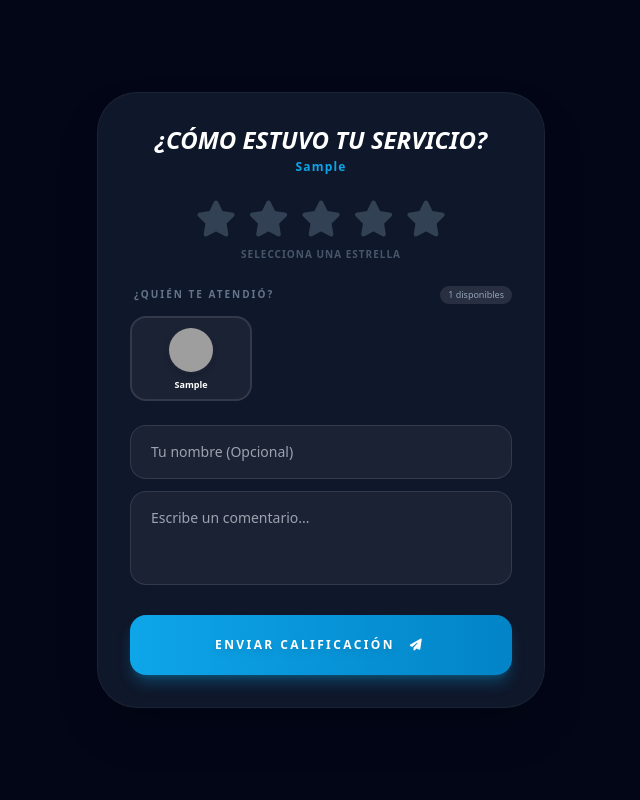
After one commit to citareservar-design/plan_profesional, a Flask app: page /admin/valorar/1 in a window 1280 px wide. The commit adds this page. Shown: the whole page, without its empty margins (319-959 px from the left). Run offline with Flask 3, Linux system fonts and the light colour scheme; tables that the repository leaves empty hold one stand-in row (values such as "Sample post"); some libraries are stand-ins or nearby versions; grey boxes are pictures that could not be loaded.

Commit message:
se agrega el modulo de resena

```diff
--- a/routes/admin_routes.py
+++ b/routes/admin_routes.py
@@ -3,7 +3,7 @@ from reportlab.pdfgen import canvas
 from reportlab.lib.pagesizes import letter
 from services.appointment_service import cancelar_cita_por_id
 from io import BytesIO
-from models.models import db, Usuario, Reserva, Cliente, Empleado, Empresa, Servicio, ConfigHorario, DiasBloqueados, Permiso, PlantillaWhatsApp,AvisoPromocional
+from models.models import db, Usuario, Reserva, Cliente, Empleado, Empresa, Servicio, ConfigHorario, DiasBloqueados, Permiso, PlantillaWhatsApp,AvisoPromocional,Resena
 from flask_login import login_required, current_user, login_user, logout_user
 from datetime import date, datetime, timedelta
 import pandas as pd
@@ -45,6 +45,7 @@ admin_bp = Blueprint('admin', __name__)
 # ----13  configuracion panel de control
 #-----14  Gestion de plantillas de correo
 #-----15  funciones promoccionales y de fidelización
+#-----16  reseñas y testimonios
 #
 
 
@@ -3173,3 +3174,81 @@ def aviso_activo():
             "enlace_boton": aviso.enlace_boton
         }
     return {"activo": False}
+
+
+#-----16  reseñas y testimonios
+
+@admin_bp.route('/foto_perfil/<emp_id>/<cedula>')
+def obtener_foto_empleado(emp_id, cedula):
+    empresa = Empresa.query.get_or_404(emp_id)
+    # os.path.join detecta automáticamente si usar / o \
+    ruta_carpeta = os.path.join(empresa.emp_ruta_recursos, 'empleados', str(cedula))
+    return send_from_directory(ruta_carpeta, f"{cedula}.jpg")
+
+
+
+@admin_bp.route('/valorar/<emp_id>', methods=['GET', 'POST'])
+def dejar_resena(emp_id):
+    empresa = Empresa.query.filter_by(emp_id=emp_id).first_or_404()
+    ruta_limpia = empresa.emp_ruta_recursos.replace('\\', '/') if empresa.emp_ruta_recursos else ''
+
+    if request.method == 'POST':
+        # --- LÍNEA DE PRUEBA: Mira tu terminal cuando des click ---
+        print(f"DEBUG: Recibido POST para empresa {emp_id}")
+        print(f"DEBUG: Datos del Formulario: {request.form}")
+
+        try:
+            puntuacion = request.form.get('puntuacion')
+
+            # Si no hay puntuación, redirigimos con aviso
+            if not puntuacion:
+                print("DEBUG: Error - No se recibió puntuación")
+                flash('Por favor, selecciona una puntuación antes de enviar.', 'warning')
+                return redirect(url_for('admin.dejar_resena', emp_id=emp_id))
+
+            empl_id_raw = request.form.get('empl_id')
+            # Validamos que el ID sea numérico para evitar errores de base de datos
+            empl_id_final = int(empl_id_raw) if empl_id_raw and str(empl_id_raw).isdigit() else None
+
+            nueva_resena = Resena(
+                emp_id=emp_id,
+                empl_id=empl_id_final,
+                res_cliente_nombre=request.form.get('nombre', 'Anónimo').strip() or 'Anónimo',
+                res_puntuacion=int(puntuacion),
+                res_comentario=request.form.get('comentario', '').strip(),
+                res_fecha=datetime.now(),
+                res_visible=1
+            )
+
+            db.session.add(nueva_resena)
+            db.session.commit()
+            print("DEBUG: Reseña guardada exitosamente")
+
+            # Asegúrate de que el archivo 'admin/gracias.html' exista
+            return render_template('admin/gracias.html', empresa=empresa)
+
+        except Exception as e:
+            db.session.rollback()
+            print(f"DEBUG: ERROR CRÍTICO: {e}")
+            flash('Error interno al guardar. Inténtalo de nuevo.', 'danger')
+            return redirect(url_for('admin.dejar_resena', emp_id=emp_id))
+
+    # GET: Cargar empleados
+    empleados = Empleado.query.filter_by(
+        emp_id=emp_id,
+        empl_activo=1,
+        empl_mostrar_en_reserva=1
+    ).all()
+
+    return render_template('admin/resena_form.html',
+                           empresa=empresa,
+                           empleados=empleados,
+                           ruta_recursos=ruta_limpia)
+
+@admin_bp.route('/panel-resenas')
+@login_required
+def ver_resenas():
+    # Usamos join para traer los nombres de los empleados en una sola consulta (más rápido)
+    resenas = Resena.query.filter_by(emp_id=current_user.emp_id)\
+                          .order_by(Resena.res_fecha.desc()).all()
+    return render_template('admin/resenas_listado.html', resenas=resenas)
--- /dev/null
+++ b/static/css/resena_form.css
@@ -0,0 +1,62 @@
+/* --- Animaciones --- */
+@keyframes fadeInScale {
+    from {
+        opacity: 0;
+        transform: scale(0.9) translateY(10px);
+    }
+    to {
+        opacity: 1;
+        transform: scale(1) translateY(0);
+    }
+}
+
+.animate-fade-in {
+    animation: fadeInScale 0.3s ease-out forwards;
+}
+
+/* --- Estado Seleccionado (Sky 500) --- */
+.emp-radio:checked + label {
+    border-color: #0ea5e9 !important; /* sky-500 */
+    background-color: rgba(14, 165, 233, 0.15) !important;
+    transform: scale(1.05);
+    box-shadow: 0 0 20px rgba(14, 165, 233, 0.3);
+    transition: all 0.3s cubic-bezier(0.4, 0, 0.2, 1);
+}
+
+.emp-radio:checked + label img {
+    border-color: #0ea5e9 !important;
+    transform: scale(1.1);
+}
+
+/* --- Componentes --- */
+.rotate-180 {
+    transform: rotate(180deg);
+}
+
+/* Scrollbar personalizada para la grilla si fuera necesaria */
+.custom-scroll::-webkit-scrollbar {
+    width: 4px;
+}
+
+.custom-scroll::-webkit-scrollbar-thumb {
+    background: #334155;
+    border-radius: 10px;
+}
+
+/* Limitar ancho de texto en tarjetas pequeñas */
+.line-clamp-1 {
+    display: -webkit-box;
+    -webkit-line-clamp: 1;
+    -webkit-box-orient: vertical;
+    overflow: hidden;
+}
+
+
+@keyframes shake {
+    0%, 100% { transform: translateX(0); }
+    25% { transform: translateX(-8px); }
+    75% { transform: translateX(8px); }
+}
+.shake-animation {
+    animation: shake 0.2s ease-in-out 0s 2;
+}
--- /dev/null
+++ b/static/js/resena_form.js
@@ -0,0 +1,101 @@
+console.log("resena_form.js cargado correctamente");
+
+/**
+ * Valida y procesa el envío del formulario
+ */
+function prepararEnvio(boton) {
+    const puntuacion = document.querySelector('input[name="puntuacion"]:checked');
+    const mensajeEstrellas = document.getElementById('mensaje-estrellas');
+
+    // 1. VALIDACIÓN: ¿Seleccionó estrellas?
+    if (!puntuacion) {
+        // Cambiamos el estilo del mensaje para alertar
+        mensajeEstrellas.innerText = "⚠️ Por favor, selecciona una estrella";
+        mensajeEstrellas.classList.remove('text-slate-500', 'animate-pulse');
+        mensajeEstrellas.classList.add('text-red-500', 'scale-110', 'font-bold');
+
+        // Animación de vibración (debes tener el CSS de shake)
+        mensajeEstrellas.classList.add('shake-animation');
+        setTimeout(() => mensajeEstrellas.classList.remove('shake-animation'), 500);
+
+        return false; // Detiene el proceso
+    }
+
+    // 2. Si es válido, procedemos con la animación de carga
+    const texto = document.getElementById('texto-enviar');
+    const icono = document.getElementById('icono-enviar');
+
+    // Deshabilitar botón para evitar múltiples clics
+    boton.disabled = true;
+    texto.innerText = 'Enviando...';
+
+    // Cambiar avioncito por spinner girando
+    if (icono) {
+        icono.className = 'fa-solid fa-circle-notch animate-spin';
+    }
+
+    // Enviar el formulario
+    boton.form.submit();
+}
+
+/**
+ * Actualiza el texto debajo de las estrellas
+ */
+function actualizarMensaje(valor) {
+    const mensajeElemento = document.getElementById('mensaje-estrellas');
+
+    const mensajes = {
+        '1': { texto: 'Malísimo 😡', color: 'text-red-500' },
+        '2': { texto: 'Mal ☹️', color: 'text-orange-500' },
+        '3': { texto: 'Regular 😐', color: 'text-yellow-500' },
+        '4': { texto: 'Muy Bien 🙂', color: 'text-sky-400' },
+        '5': { texto: '¡Excelente! 🤩', color: 'text-sky-500' }
+    };
+
+    const seleccion = mensajes[valor];
+
+    if (seleccion) {
+        mensajeElemento.classList.remove('animate-pulse', 'text-slate-500', 'text-red-500', 'text-orange-500', 'text-yellow-500', 'text-sky-400', 'text-sky-500');
+        mensajeElemento.innerText = seleccion.texto;
+        mensajeElemento.classList.add(seleccion.color, 'font-bold');
+    }
+}
+
+/**
+ * Expande o colapsa la lista de empleados
+ */
+function toggleEmpleados() {
+    const cards = document.querySelectorAll('.emp-card');
+    const texto = document.getElementById('texto-boton');
+    const icono = document.getElementById('icono-boton');
+
+    if (cards.length <= 3) return;
+
+    const estaExpandido = !cards[3].classList.contains('hidden');
+    const cantidadRestante = cards.length - 3;
+
+    if (!estaExpandido) {
+        cards.forEach((card, index) => {
+            if (index >= 3) {
+                card.classList.remove('hidden');
+                card.classList.add('animate-fade-in');
+            }
+        });
+        texto.innerText = "Ver menos";
+        icono.classList.add('rotate-180');
+    } else {
+        cards.forEach((card, index) => {
+            if (index >= 3) {
+                card.classList.add('hidden');
+                card.classList.remove('animate-fade-in');
+            }
+        });
+        texto.innerText = `Ver ${cantidadRestante} más`;
+        icono.classList.remove('rotate-180');
+
+        document.getElementById('contenedor-empleados').scrollIntoView({
+            behavior: 'smooth',
+            block: 'nearest'
+        });
+    }
+}
--- /dev/null
+++ b/templates/admin/resena_form.html
@@ -0,0 +1,111 @@
+<!DOCTYPE html>
+<html lang="es">
+<head>
+    <meta charset="UTF-8">
+    <meta name="viewport" content="width=device-width, initial-scale=1.0">
+    <title>Opinión - {{ empresa.emp_razon_social }}</title>
+    <script src="https://cdn.tailwindcss.com"></script>
+    <link rel="stylesheet" href="https://cdnjs.cloudflare.com/ajax/libs/font-awesome/6.4.0/css/all.min.css">
+    <link
+  rel="stylesheet"
+  href="{{ url_for('static', filename='css/resena_form.css') }}"
+/>
+    <style>
+
+    </style>
+</head>
+<body class="bg-slate-950 text-white min-h-screen flex items-center justify-center p-4">
+    <div class="w-full max-w-md bg-slate-900 rounded-[2.5rem] p-8 border border-white/5 shadow-2xl">
+
+        <div class="text-center mb-6">
+            <h1 class="text-2xl font-black italic uppercase leading-tight">¿Cómo estuvo tu servicio?</h1>
+            <p class="text-sky-500 font-bold text-xs tracking-widest mt-1">{{ empresa.emp_razon_social }}</p>
+        </div>
+
+        <form action="{{ url_for('admin.dejar_resena', emp_id=empresa.emp_id) }}" method="POST" class="space-y-6">
+
+<div class="space-y-2 mb-6">
+    <div class="flex flex-row-reverse justify-center gap-3 text-4xl">
+        {% for i in range(5, 0, -1) %}
+        <input type="radio" id="star{{i}}" name="puntuacion" value="{{i}}" class="hidden peer" required onchange="actualizarMensaje(this.value)" />
+        <label for="star{{i}}" class="cursor-pointer text-slate-700 peer-checked:text-sky-500 hover:text-sky-400 transition-all hover:scale-110">
+            <i class="fa-solid fa-star"></i>
+        </label>
+        {% endfor %}
+    </div>
+
+    <p id="mensaje-estrellas" class="text-center text-[10px] font-black uppercase tracking-widest text-slate-500 animate-pulse">
+        Selecciona una estrella
+    </p>
+</div>
+
+<div class="space-y-3">
+    <div class="flex justify-between items-center ml-1">
+        <p class="text-[10px] font-black text-slate-500 uppercase tracking-[0.2em]">¿Quién te atendió?</p>
+        <span class="text-[9px] bg-white/10 px-2 py-0.5 rounded-full text-slate-400">{{ empleados|length }} disponibles</span>
+    </div>
+
+    <div class="grid grid-cols-3 gap-2" id="contenedor-empleados">
+        {% for emp in empleados %}
+        <div class="relative emp-card {% if loop.index > 3 %}hidden{% endif %}">
+            <input type="radio" name="empl_id" id="emp_{{ emp.empl_id }}" value="{{ emp.empl_id }}" class="hidden emp-radio">
+
+            <label for="emp_{{ emp.empl_id }}" class="flex flex-col items-center p-2 bg-white/5 border border-white/10 rounded-2xl cursor-pointer transition-all hover:bg-white/10 border-2 border-transparent h-full justify-center">
+
+                <div class="relative">
+                    <img src="{{ url_for('admin.obtener_foto_empleado', emp_id=empresa.emp_id, cedula=emp.empl_cedula|int) }}"
+                         onerror="this.src='https://ui-avatars.com/api/?name={{ emp.empl_nombre }}&background=0ea5e9&color=fff'"
+                         class="w-12 h-12 rounded-full object-cover border-2 border-transparent shadow-md transition-transform">
+                </div>
+
+                <span class="text-[9px] font-bold text-white text-center line-clamp-1 mt-1 w-full">{{ emp.empl_nombre.split(' ')[0] }}</span>
+            </label>
+        </div>
+        {% endfor %}
+    </div>
+
+{% if empleados|length > 3 %}
+<button type="button"
+        id="btn-toggle-empleados"
+        onclick="toggleEmpleados()"
+        class="w-full py-2.5 mt-2 text-[10px] font-black text-sky-500 bg-sky-500/5 rounded-xl border border-sky-500/20 hover:bg-sky-500/10 transition-all uppercase tracking-[0.15em] flex items-center justify-center gap-2">
+
+    <span id="texto-boton">Ver {{ empleados|length - 3 }} más</span>
+
+    <i id="icono-boton" class="fa-solid fa-chevron-down transition-transform duration-300"></i>
+</button>
+{% endif %}
+</div>
+
+            <div class="space-y-3">
+                <input type="text" name="nombre" placeholder="Tu nombre (Opcional)"
+                    class="w-full bg-white/5 border border-white/10 rounded-2xl px-5 py-4 text-white focus:border-sky-500 focus:ring-1 focus:ring-sky-500 outline-none transition-all text-sm">
+
+                <textarea name="comentario" rows="3" placeholder="Escribe un comentario..."
+                    class="w-full bg-white/5 border border-white/10 rounded-2xl px-5 py-4 text-white focus:border-sky-500 focus:ring-1 focus:ring-sky-500 outline-none transition-all text-sm resize-none"></textarea>
+            </div>
+
+<button type="button"
+        id="btn-enviar"
+        onclick="prepararEnvio(this)"
+        class="w-full bg-gradient-to-r from-sky-500 to-sky-600 hover:from-sky-600 hover:to-sky-700
+               text-white font-black py-5 rounded-2xl
+               shadow-lg shadow-sky-500/30 transition-all duration-300
+               active:scale-[0.97] active:shadow-inner
+               flex items-center justify-center gap-3 group
+               uppercase tracking-[0.2em] text-xs
+               disabled:from-slate-700 disabled:to-slate-800 disabled:cursor-not-allowed disabled:shadow-none disabled:opacity-70">
+
+    <span id="texto-enviar" class="drop-shadow-md">Enviar Calificación</span>
+
+    <div class="relative flex items-center justify-center w-5 h-5">
+        <i id="icono-enviar" class="fa-solid fa-paper-plane transition-all duration-500 group-hover:translate-x-1 group-hover:-translate-y-1"></i>
+    </div>
+</button>
+        </form>
+    </div>
+</body>
+<script src="{{ url_for('static', filename='js/resena_form.js') }}"></script>
+
+
+</html>
```
Also changed, not shown: models/models.py (+13 -0 lines), templates/admin/gracias.html (added, +32 -0 lines), templates/admin/layout.html (+20 -0 lines), templates/admin/resenas_listado.html (added, +79 -0 lines).
